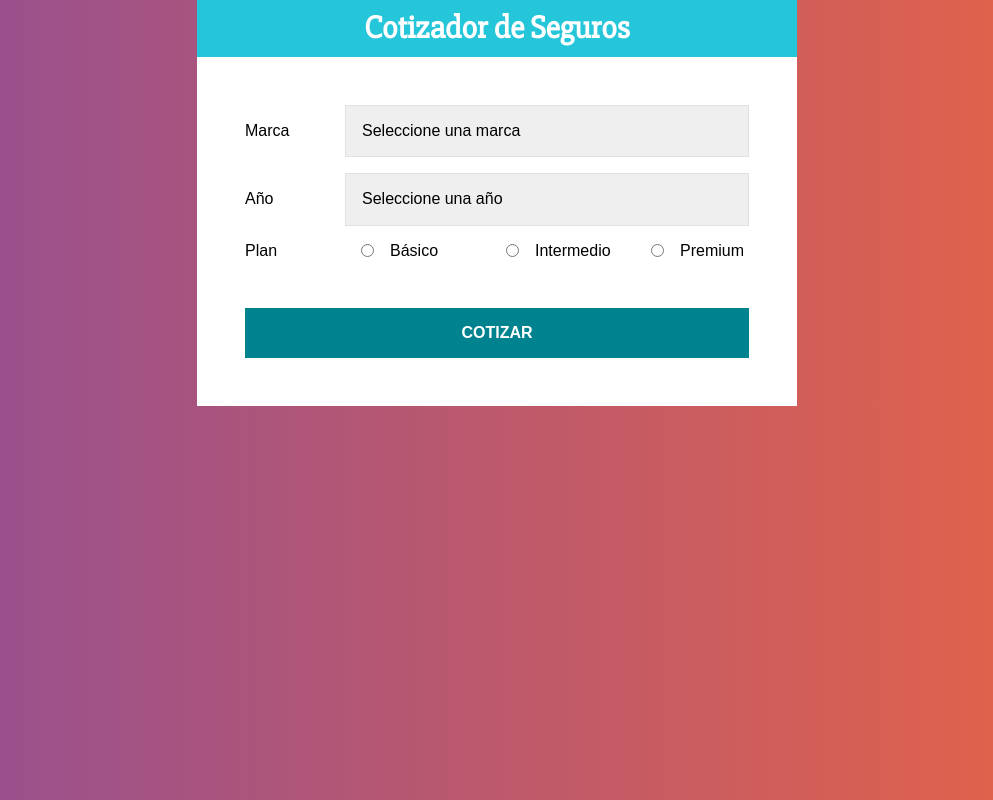
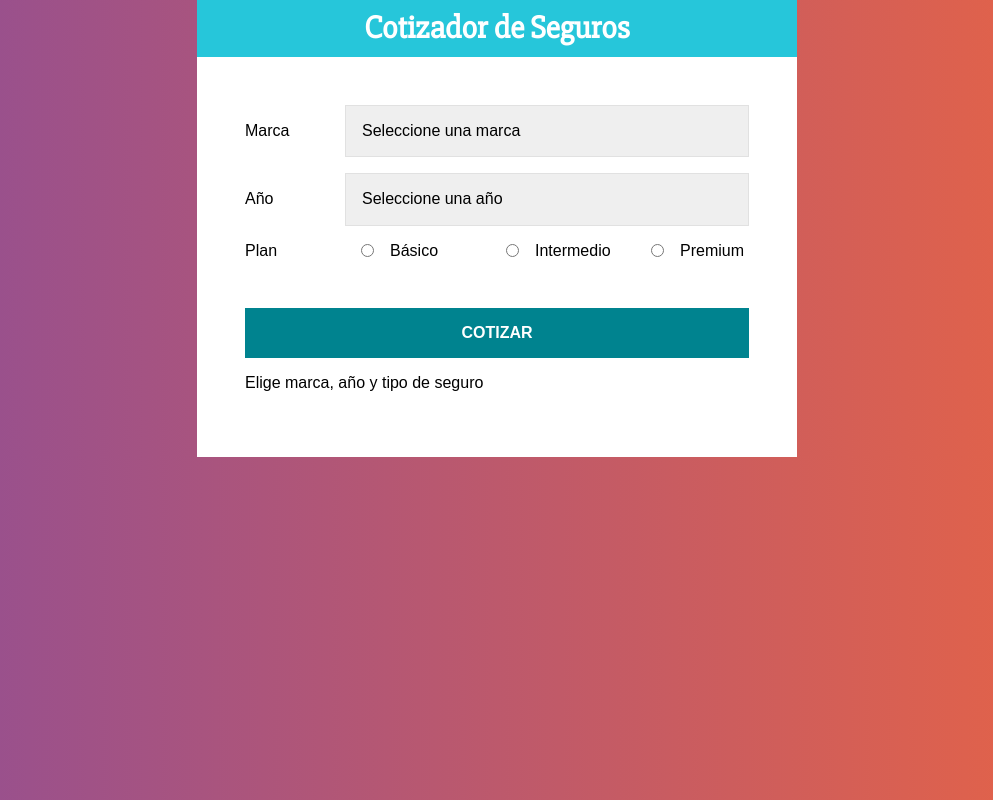
Before and after one commit to AlanGaia/Cotizador-React, a React (Create React App) app: page / in a window 1280 px wide. Shown: the whole page, without its empty margins (143-1136 px from the left). Built offline with nearby package versions, Linux system fonts and the light colour scheme.

Commit message:
if ternario cotizacion

```diff
--- a/src/components/Resultado.jsx
+++ b/src/components/Resultado.jsx
@@ -2,10 +2,9 @@ import React from 'react'
 
 function Resultado({ cotizacion }) {
 
-  if (cotizacion === 0) return null;
 
   return (
-    <h1>Resultado {cotizacion}</h1>
+    (cotizacion === 0) ? <p>Elige marca, año y tipo de seguro</p> : cotizacion
   )
 }
 
```
